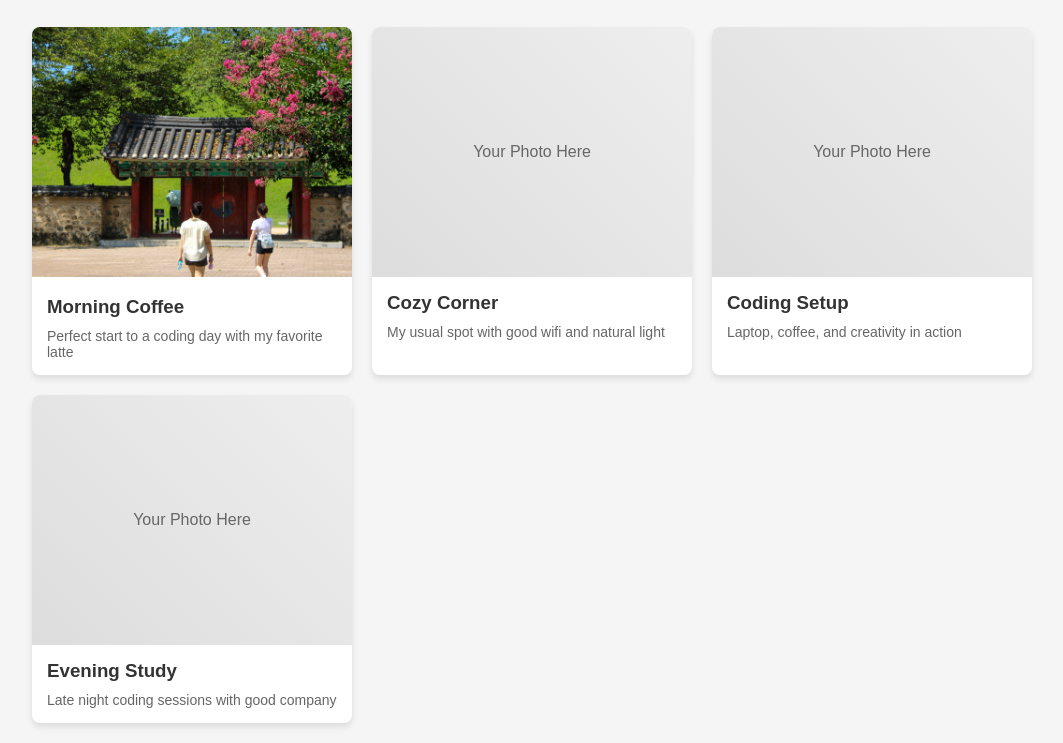
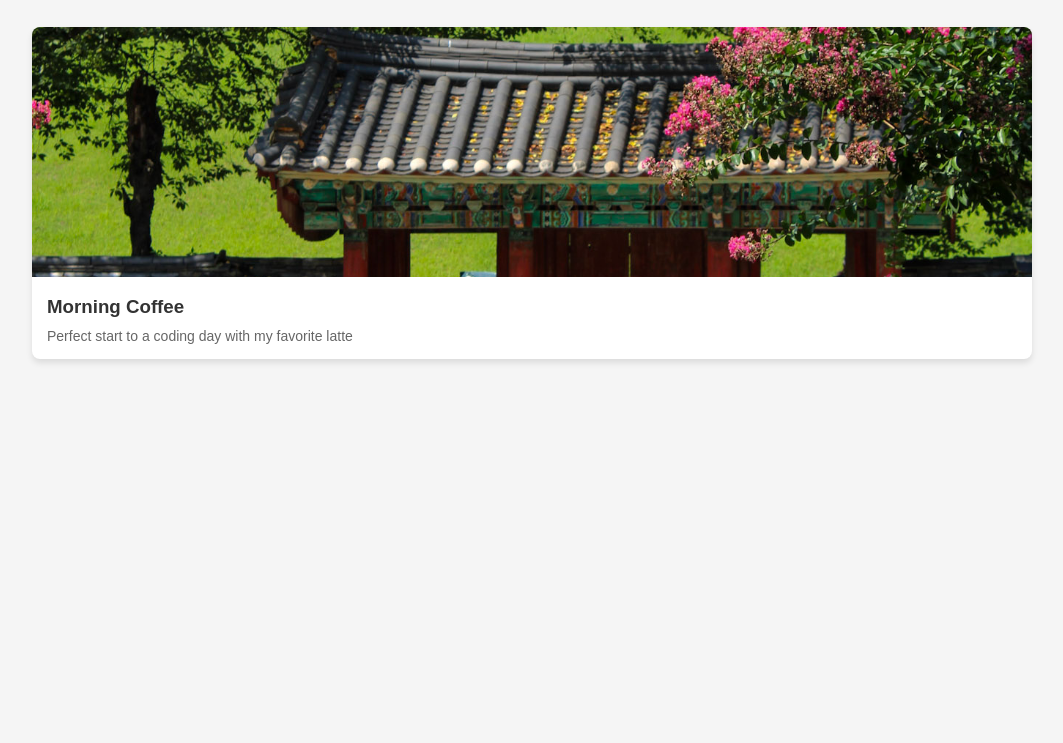
Before and after one commit to cecilecodes/cecile-travel-log, a plain HTML site: page gyeongju-photos.html in a window 1280 px wide. Shown: the part 213-956 px from the top of the page, without its empty margins (108-1171 px from the left). After the commit the page ends 800 px from the top, so only its background shows below. Drawn offline with Linux system fonts and the light colour scheme.

```diff
--- a/gyeongju-photos.html
+++ b/gyeongju-photos.html
@@ -32,53 +32,6 @@
                 </div>
             </div>
 
-            <!-- Photo 2 -->
-            <div class="photo-item">
-                <img src="cafe2.jpg"
-                     alt="Cozy Corner"
-                     onclick="openLightbox('cafe2.jpg', 'Cozy Corner', 'My usual spot with good wifi and natural light')"
-                     onerror="this.style.display='none'; this.nextElementSibling.style.display='flex';">
-                <div class="placeholder-img" style="display: none;">
-                    Your Photo Here
-                </div>
-                <div class="photo-info">
-                    <h3>Cozy Corner</h3>
-                    <p>My usual spot with good wifi and natural light</p>
-                </div>
-            </div>
-
-            <!-- Photo 3 -->
-            <div class="photo-item">
-                <img src="cafe3.jpg"
-                     alt="Coding Setup"
-                     onclick="openLightbox('cafe3.jpg', 'Coding Setup', 'Laptop, coffee, and creativity in action')"
-                     onerror="this.style.display='none'; this.nextElementSibling.style.display='flex';">
-                <div class="placeholder-img" style="display: none;">
-                    Your Photo Here
-                </div>
-                <div class="photo-info">
-                    <h3>Coding Setup</h3>
-                    <p>Laptop, coffee, and creativity in action</p>
-                </div>
-            </div>
-
-            <!-- Photo 4 -->
-            <div class="photo-item">
-                <img src="cafe4.jpg"
-                     alt="Evening Study"
-                     onclick="openLightbox('cafe4.jpg', 'Evening Study', 'Late night coding sessions with good company')"
-                     onerror="this.style.display='none'; this.nextElementSibling.style.display='flex';">
-                <div class="placeholder-img" style="display: none;">
-                    Your Photo Here
-                </div>
-                <div class="photo-info">
-                    <h3>Evening Study</h3>
-                    <p>Late night coding sessions with good company</p>
-                </div>
-            </div>
-        </div>
-    </div>
-
     <!-- Lightbox Modal -->
     <div id="lightbox" class="lightbox" onclick="closeLightbox()">
         <div class="lightbox-content" onclick="event.stopPropagation()">
--- a/mapbox-script.js
+++ b/mapbox-script.js
@@ -32,7 +32,7 @@ const locations = [
         coords: [129.211685, 35.842758],
         title: "Gyeongju, S. Korea",
         description: "it was the capital of the Silla Dynasty",
-        photoPage: "cafe-photos.html"
+        photoPage: "gyeongju-photos.html"
     },
     {
         coords: [128.5884, 38.2042],
```
